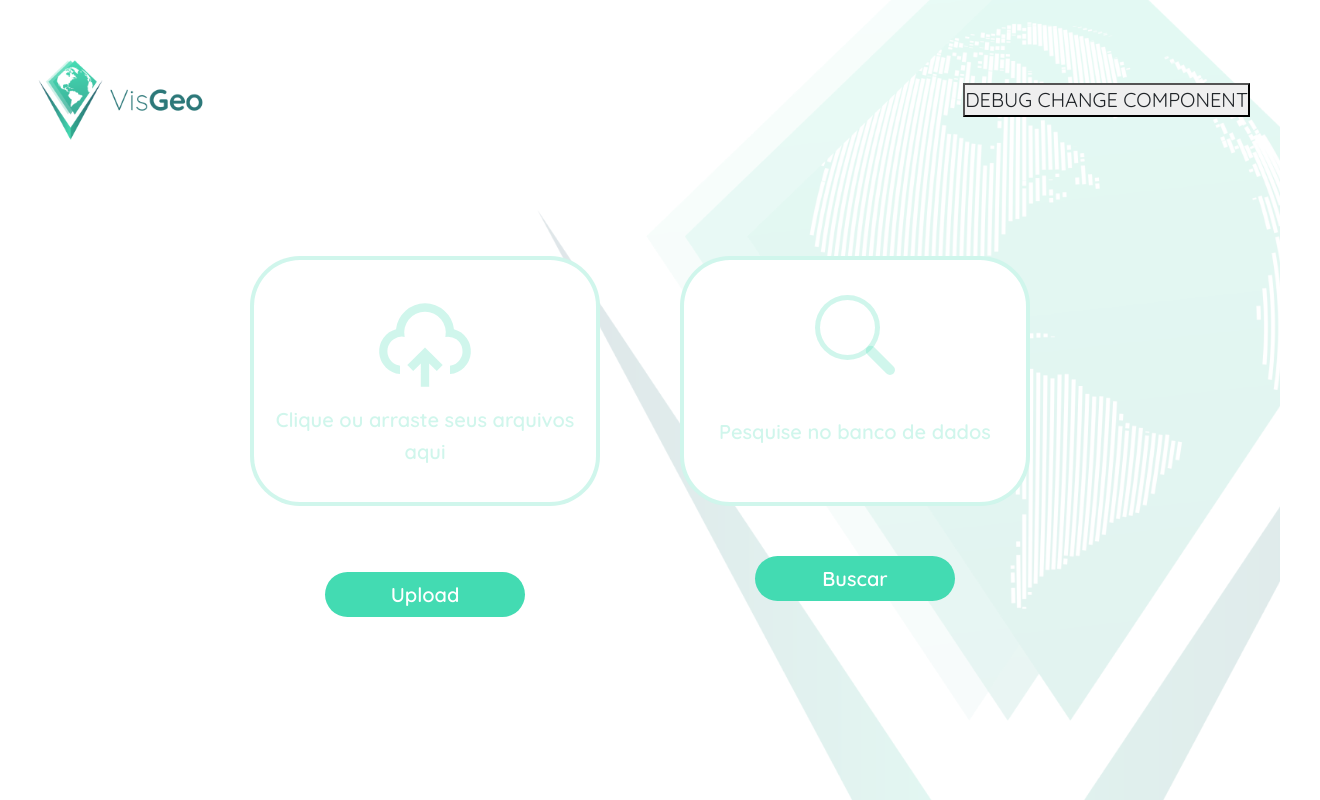
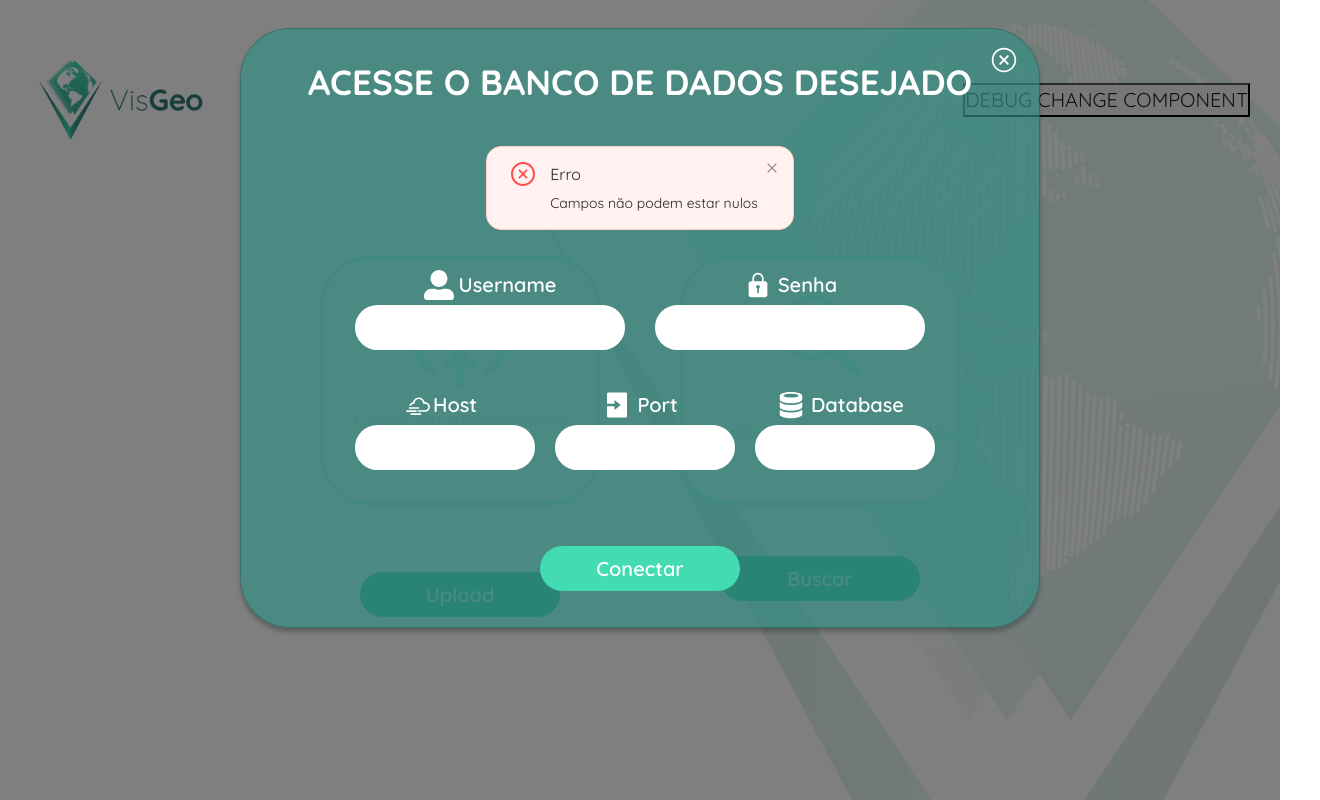
Before and after one commit to JDanrley/VisGeo-ETL, a React (Create React App) app in the folder frontend/: page /dashboard in a window 1280 px wide. Both pictures are taken after a click on the button "Conectar". Shown: the whole page, 1320 px wide, since content can reach past the window. Built offline with nearby package versions, Linux system fonts and the light colour scheme.

Commit message:
adjusts-in-modal-gettings-fields-from-backend

```diff
--- a/frontend/src/pages/Dashboard/ModalConnection/index.jsx
+++ b/frontend/src/pages/Dashboard/ModalConnection/index.jsx
@@ -1,24 +1,47 @@
 import React, { useState } from 'react';
+
+import { Alert } from 'antd';
 
 import api from '../../../services/api';
 
-import { UserIcon, Lock, PortIcon, DatabaseIcon, Modal, HostIcon } from './styles';
+import { UserIcon, Lock, PortIcon, DatabaseIcon,
+    Modal, HostIcon, CloseIcon
+  } from './styles';
 
 const ModalConnection = ({open, close}) => {
+  const [error, setError] = useState(false);
+  const [errorMessage, setErrorMessage] = useState(false);
+
   const [username, setUsername] = useState('');
   const [password, setPassword] = useState('');
   const [host, setHost] = useState('');
   const [port, setPort] = useState('');
   const [database, setDatabase] = useState('');
 
-  const handleConnect = () => {
-    api.post('/auth', {
+  async function handleConnect() {
+    const data = {
       username,
       password,
       host,
       port,
       database
-    }).then(response => console.log(response));
+    };
+
+    if (username, password, host, port, database){
+      try {
+        const response = await api.post('/auth', data);
+        const { isConnected } = response?.data;
+        console.log(isConnected);
+        if(isConnected) close(true);
+      } catch (error) {
+        setError(true);
+        setErrorMessage("Ocorreu um erro ao tentar se conectar com o servidor");
+      }
+      return
+    }
+
+    setError(true);
+    setErrorMessage("Campos não podem estar nulos");
   }
 
   const handleClose = () => {
@@ -29,7 +52,19 @@ const ModalConnection = ({open, close}) => {
     <Modal show={!open} >
       <Modal.Header>
         <h1>ACESSE O BANCO DE DADOS DESEJADO</h1>
+        <CloseIcon onClick={handleClose} />
       </Modal.Header>
+
+      {error && (
+        <Alert
+          message="Erro"
+          description={errorMessage}
+          type="error"
+          closable
+          showIcon
+          onClose={()=> setError(false)}
+        />
+      )}
 
       <div className="cred-info-container">
         <section>
@@ -76,7 +111,7 @@ const ModalConnection = ({open, close}) => {
 
       <Modal.Footer>
         <button
-          onClick={handleClose}
+          onClick={handleConnect}
           className="handle-button"
         >
           Conectar
--- a/frontend/src/pages/Dashboard/ModalConnection/styles.js
+++ b/frontend/src/pages/Dashboard/ModalConnection/styles.js
@@ -4,6 +4,7 @@ import { Modal as ModalBoots } from 'react-bootstrap';
 
 import { FaUserAlt } from 'react-icons/fa';
 import { IoIosLock } from 'react-icons/io';
+import { IoIosCloseCircleOutline } from 'react-icons/io';
 import { RiLoginBoxFill } from 'react-icons/ri';
 import { GoDatabase } from 'react-icons/go';
 import { WiCloudyWindy } from 'react-icons/wi';
@@ -15,7 +16,20 @@ export const HostIcon = styled(WiCloudyWindy)`
   transition: ease-in-out 0.2s;
 `;
 
+export const CloseIcon = styled(IoIosCloseCircleOutline)`
+  cursor: pointer;
+  position: absolute;
+  right: 20px;
+  font-size: 30px;
+  color: #FFF;
+`
+
 export const Modal = styled(ModalBoots)`
+
+  .ant-alert-with-description {
+    margin-bottom: 40px;
+    border-radius: 15px;
+  }
 
   .modal-content {
     width: 800px;
@@ -70,6 +84,7 @@ export const Modal = styled(ModalBoots)`
     justify-items: center;
     align-self: center;
 
+    /* width: 100%; */
     height: max-content;
 
     padding-right: 250px;
--- a/frontend/src/pages/Dashboard/components/Acess/index.jsx
+++ b/frontend/src/pages/Dashboard/components/Acess/index.jsx
@@ -8,7 +8,7 @@ import ModalConnection from '../../ModalConnection';
 
 import { UploadIcon, SearchIcon, Container } from './styles';
 
-const Acess = () => {
+const Acess = ({setFields, changeScreen}) => {
   const [openConnection, setOpenConnection] = useState(false);
   const { Dragger } = Upload;
 
@@ -31,8 +31,13 @@ const Acess = () => {
   };
 
   async function handleUpload() {
-    const response = await api.get("/getFields");
-    console.log(response)
+    try {
+      const response = await api.get("/getFields");
+      setFields(response.data);
+      changeScreen(true);
+    } catch (error) {
+      console.log(error);
+    }
   }
 
   return (
--- a/frontend/src/pages/Dashboard/components/Acess/styles.js
+++ b/frontend/src/pages/Dashboard/components/Acess/styles.js
@@ -4,6 +4,8 @@ import { RiUploadCloud2Line } from 'react-icons/ri';
 import { BsSearch } from 'react-icons/bs';
 
 export const Container = styled.div`
+  width: 100%;
+
   .upload-container {
     display: flex;
     flex-direction: column;
@@ -90,7 +92,7 @@ export const Container = styled.div`
   .upload-search-container {
     display: flex;
     flex-direction: row;
-    justify-content: space-between;
+    justify-content: center;
     align-items: center;
 
     width: 100%;
--- a/frontend/src/pages/Dashboard/components/Fields/index.jsx
+++ b/frontend/src/pages/Dashboard/components/Fields/index.jsx
@@ -3,7 +3,7 @@ import { Dropdown, Menu } from 'antd';
 
 import { Container } from './styles';
 
-const Fields = () => {
+const Fields = ({fields}) => {
   const menu = (
     <Menu>
       <Menu.Item>
@@ -24,15 +24,13 @@ const Fields = () => {
     </Menu>
   );
 
-  const dataForDevelopment = ['Campo-1','Campo-2','Campo-3','Campo-4','Campo-5','Campo-6','Campo-7'];
-
   return (
     <Container>
       <div className="fields-search-container">
         <section>
           <h1>CAMPOS DISPONÍVEIS</h1>
           <div className="fields-container">
-            {dataForDevelopment.map(eachField => (
+            {fields.map(eachField => (
               <span className="fields">
                 {eachField}
               </span>
--- a/frontend/src/pages/Dashboard/components/Fields/styles.js
+++ b/frontend/src/pages/Dashboard/components/Fields/styles.js
@@ -67,14 +67,11 @@ export const Container = styled.div`
   .fields-search-container {
     display: flex;
     flex-direction: row;
-    justify-content: space-between;
     align-items: center;
+    justify-content: center;
 
     width: 100%;
     height: 100%;
-
-    padding-right: 250px;
-    padding-left: 250px;
 
     &:hover {
       border: none;
--- a/frontend/src/pages/Dashboard/index.jsx
+++ b/frontend/src/pages/Dashboard/index.jsx
@@ -10,6 +10,7 @@ import LogoHeader from '../../assets/images/Logo-white-bg.png';
 
 function Dashboard() {
   const history = useHistory();
+  const [fields, setFields] = useState([]);
   const [change, setChange] = useState(false)
 
   return (
@@ -28,8 +29,8 @@ function Dashboard() {
 
         {
           change
-            ? <Fields />
-            : <Acess />
+            ? <Fields fields={fields} />
+            : <Acess setFields={setFields} changeScreen={setChange} />
         }
 
       </DashboardContainer>
--- a/frontend/src/pages/Dashboard/styles.js
+++ b/frontend/src/pages/Dashboard/styles.js
@@ -8,7 +8,7 @@ export const DashboardContainer = styled.div`
   flex-direction: column;
   align-items: center;
 
-  width: 100vw;
+  width: 100%;
   height: 100vh;
 
   padding-right: 30px;
```
